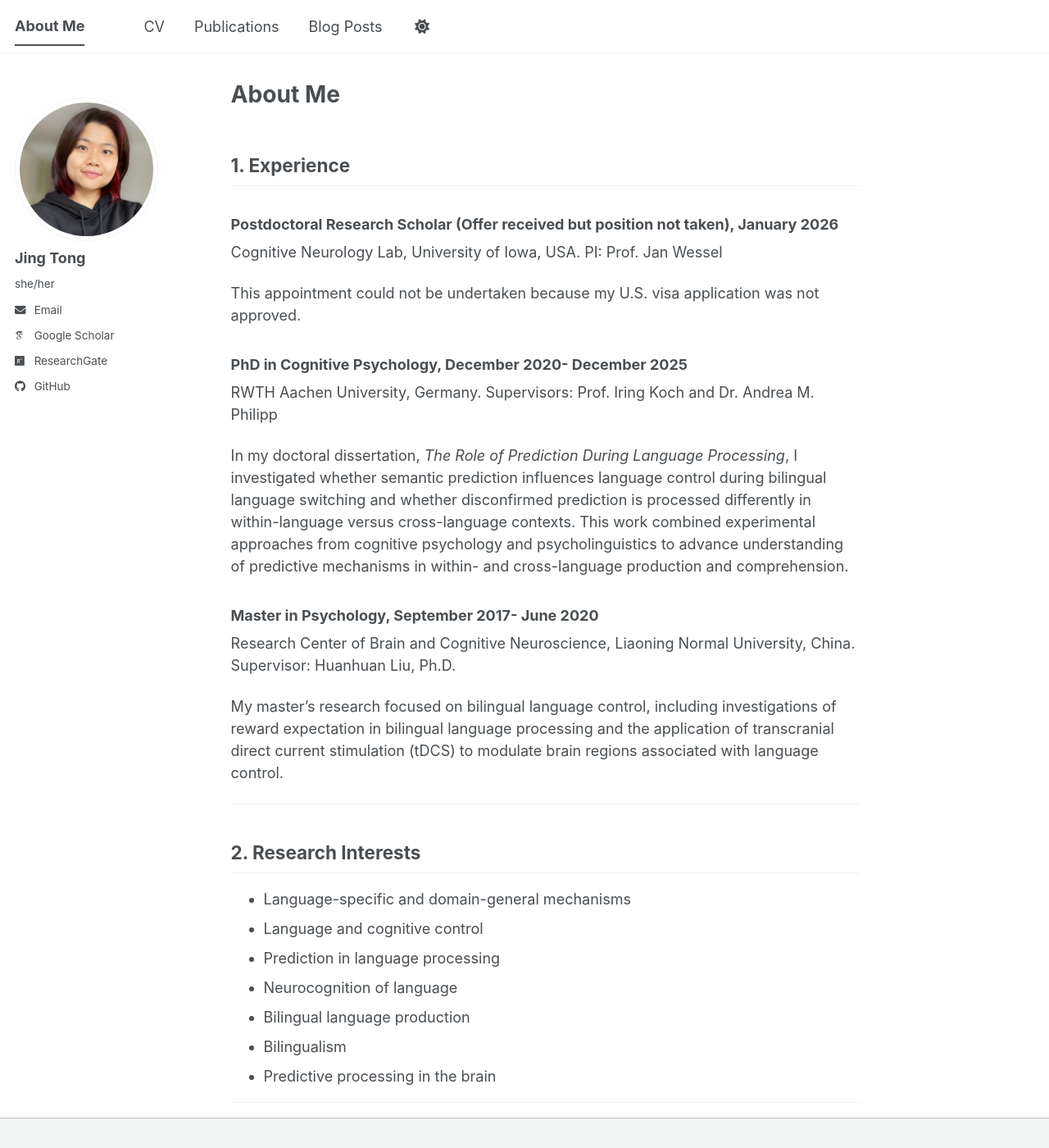
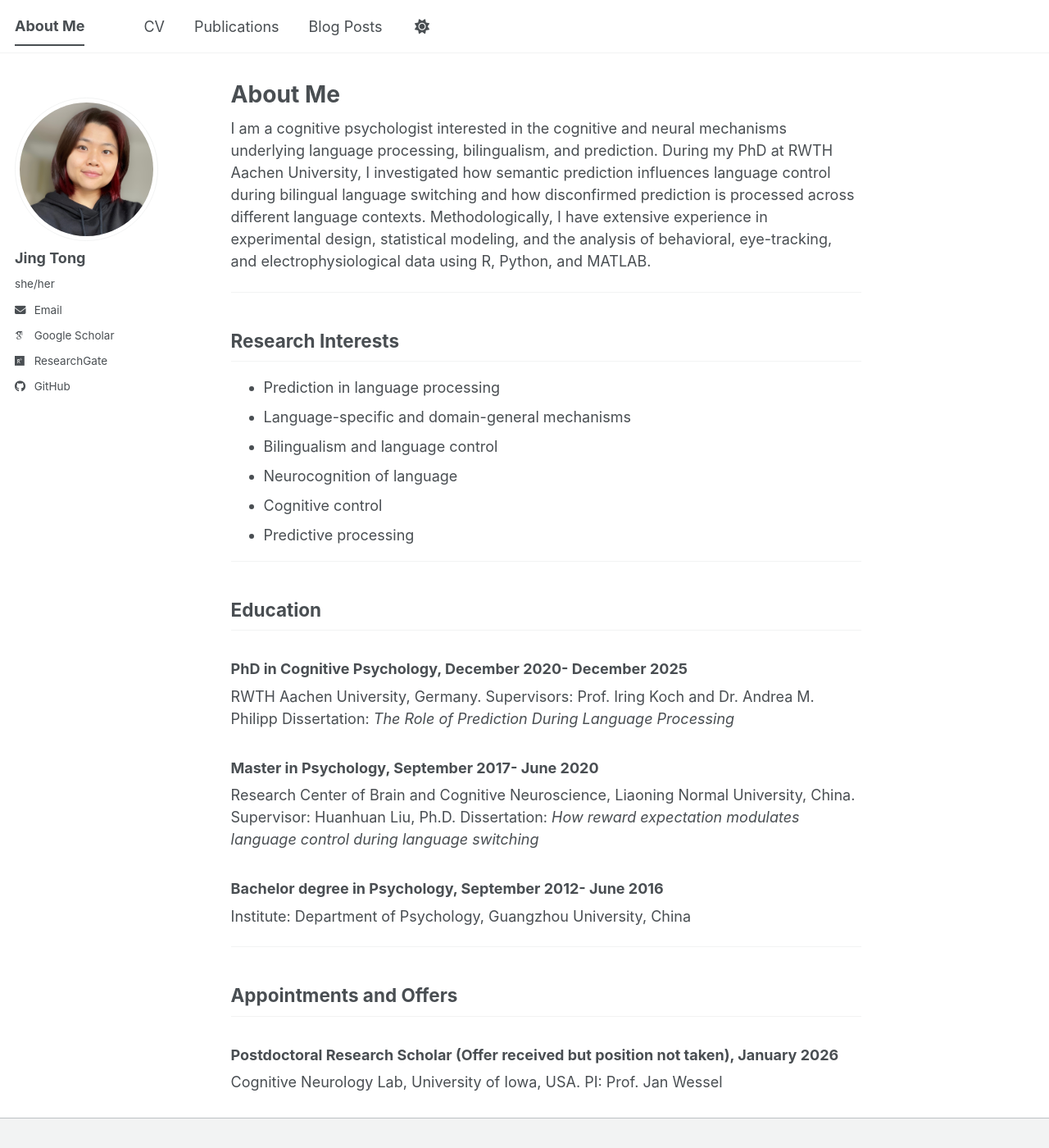
Before and after one commit to JingTong01/jingtong01.github.io, a Jekyll site: the page built from _pages/about.md, in a window 1280 px wide and 1400 px high. Shown: the whole window at 82% size. Built offline with Jekyll 4.4.1, drawn with Linux system fonts in a browser that asks for light colours; some web fonts are replaced; a script bundle is joined from its source files by our own code; library files that are not in the unit come from our copies; some of the changed text lies outside the part shown.

Commit message:
Update about.md

```diff
--- a/_pages/about.md
+++ b/_pages/about.md
@@ -7,37 +7,46 @@ redirect_from:
   - /about.html
 ---
 
-## 1. Experience
+I am a cognitive psychologist interested in the cognitive and neural mechanisms underlying language processing, bilingualism, and prediction. During my PhD at RWTH Aachen University, I investigated how semantic prediction influences language control during bilingual language switching and how disconfirmed prediction is processed across different language contexts.
+Methodologically, I have extensive experience in experimental design, statistical modeling, and the analysis of behavioral, eye-tracking, and electrophysiological data using R, Python, and MATLAB.
+
+---
+## Research Interests
+- Prediction in language processing
+- Language-specific and domain-general mechanisms
+- Bilingualism and language control
+- Neurocognition of language
+- Cognitive control
+- Predictive processing
+
+---
+
+## Education
+
+### PhD in Cognitive Psychology, December 2020- December 2025
+RWTH Aachen University, Germany. Supervisors: Prof. Iring Koch and Dr. Andrea M. Philipp
+Dissertation: *The Role of Prediction During Language Processing*
+
+### Master in Psychology, September 2017- June 2020
+Research Center of Brain and Cognitive Neuroscience, Liaoning Normal University, China. Supervisor: Huanhuan Liu, Ph.D.
+Dissertation: *How reward expectation modulates language control during language switching*
+
+###  Bachelor degree in Psychology, September 2012- June 2016
+Institute: Department of Psychology, Guangzhou University, China
+
+---
+## Appointments and Offers
 ### Postdoctoral Research Scholar (Offer received but position not taken), January 2026
 Cognitive Neurology Lab, University of Iowa, USA. PI: Prof. Jan Wessel
 
 This appointment could not be undertaken because my U.S. visa application was not approved.
 
-### PhD in Cognitive Psychology, December 2020- December 2025
-RWTH Aachen University, Germany. Supervisors: Prof. Iring Koch and Dr. Andrea M. Philipp
-
-In my doctoral dissertation, *The Role of Prediction During Language Processing*, I investigated whether semantic prediction influences language control during bilingual language switching and whether disconfirmed prediction is processed differently in within-language versus cross-language contexts. This work combined experimental approaches from cognitive psychology and psycholinguistics to advance understanding of predictive mechanisms in  within- and cross-language production and comprehension.
-
-### Master in Psychology, September 2017- June 2020
-Research Center of Brain and Cognitive Neuroscience, Liaoning Normal University, China. Supervisor: Huanhuan Liu, Ph.D.
-
-My master's research focused on bilingual language control, including investigations of reward expectation in bilingual language processing and the application of transcranial direct current stimulation (tDCS) to modulate brain regions associated with language control.
-
 
 ---
 
-## 2. Research Interests
-- Language-specific and domain-general mechanisms
-- Language and cognitive control
-- Prediction in language processing
-- Neurocognition of language
-- Bilingual language production
-- Bilingualism
-- Predictive processing in the brain
 
----
 
-## 3. Skills
+## Skills
 
 ### Programming
 - R
```
Also changed, not shown: other parts of _pages/about.md (+1 -1 lines).
